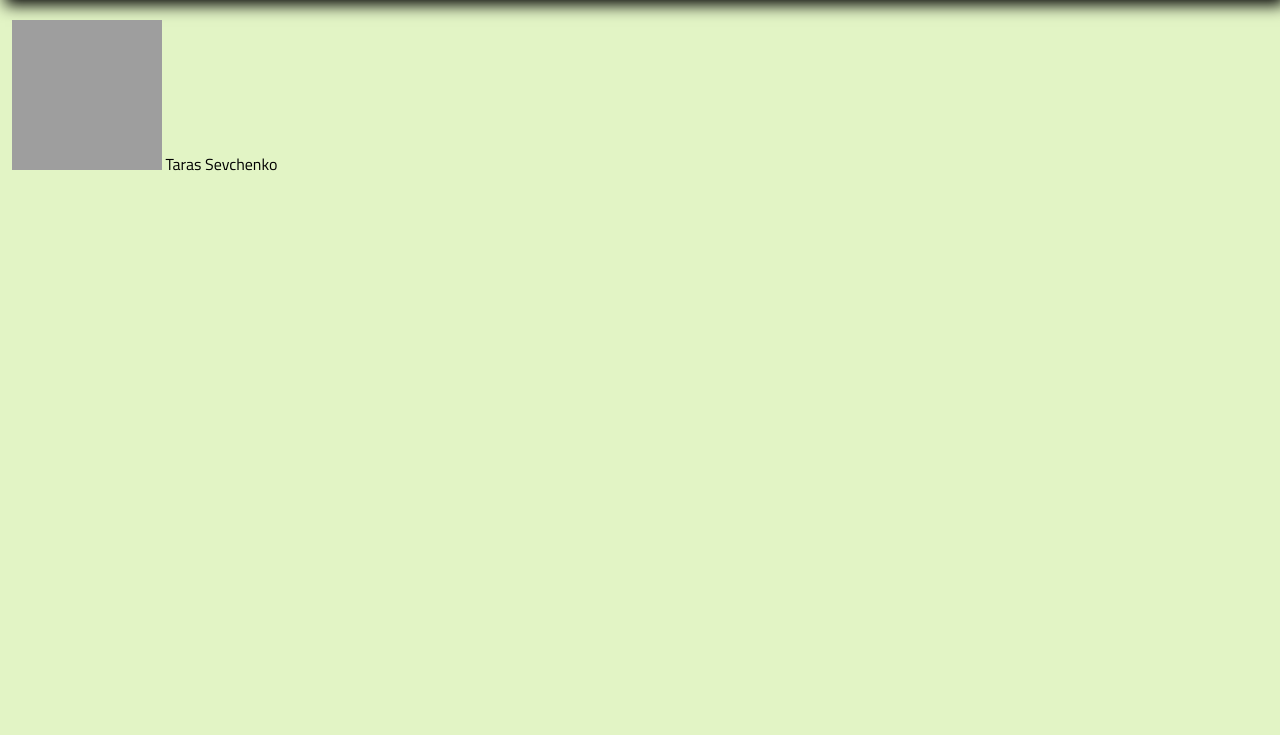
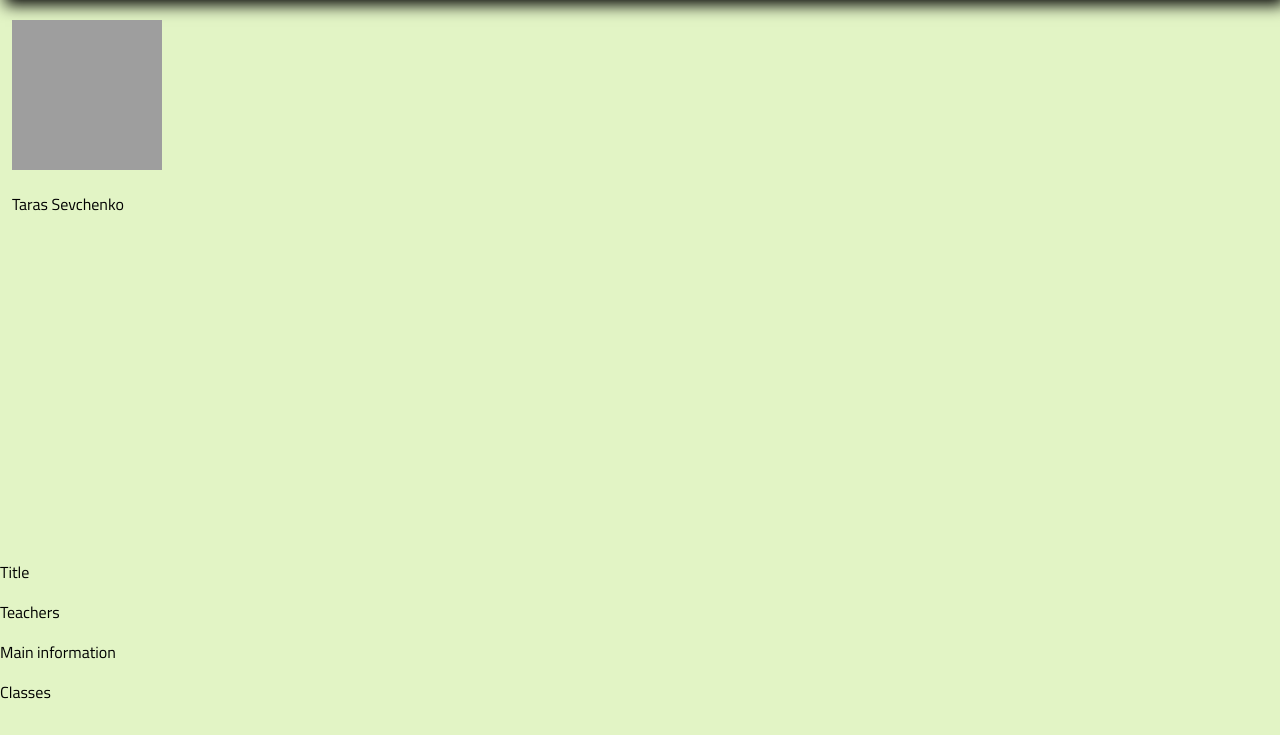
Before and after one commit to maxZapara/School-service-SDZS, a Flask app: page / in a window 1280 px wide; the page is wider, and only the part inside the window is pictured. Shown: the part 65-800 px from the top of that part. Run offline with Flask 3, Linux system fonts and the light colour scheme; grey boxes are pictures that could not be loaded.

Commit message:
Edit homepage

```diff
--- a/app/templates/homepage/homepage.html
+++ b/app/templates/homepage/homepage.html
@@ -15,10 +15,24 @@
         <a href="students.html" class="students">Students</a>
         <a href="{{ url_for('main.login') }}">Login</a>
     </div>
-    <nav class="main">
-        <img src="https://cdn.pixabay.com/photo/2016/11/14/17/39/person-1824147_1280.png" alt="" class="pearson_img" <p>            Taras Sevchenko</p>
+    <div class="main">
+        <img src="https://cdn.pixabay.com/photo/2016/11/14/17/39/person-1824147_1280.png" alt="" class="pearson_img" ><p>            Taras Sevchenko</p>
 
-    </nav>
+</div>
+
+<div class="subjects">
+    <div class="subject">
+        <div class="subject-title">
+            <img src="" alt="">
+            <p>Title</p>
+            <p>Teachers</p>
+        </div>
+        <div class="subject-main">
+            <p>Main information</p>
+            <p>Classes</p>
+        </div>
+    </div>
+</div>
 
 </body>
 </html>
--- a/core/routes.py
+++ b/core/routes.py
@@ -4,6 +4,7 @@ from flask import render_template
 @main_blp.route("/")
 def hello_world():
     return render_template('homepage/homepage.html')
+
 @main_blp.route("/login")
 def login():
     return render_template('authorization/sign_in/signin.html')
```
